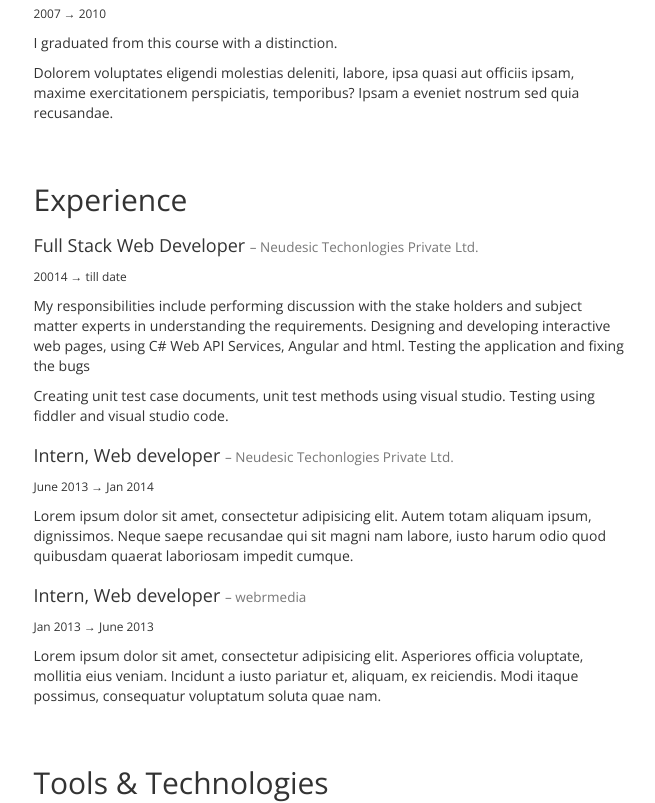
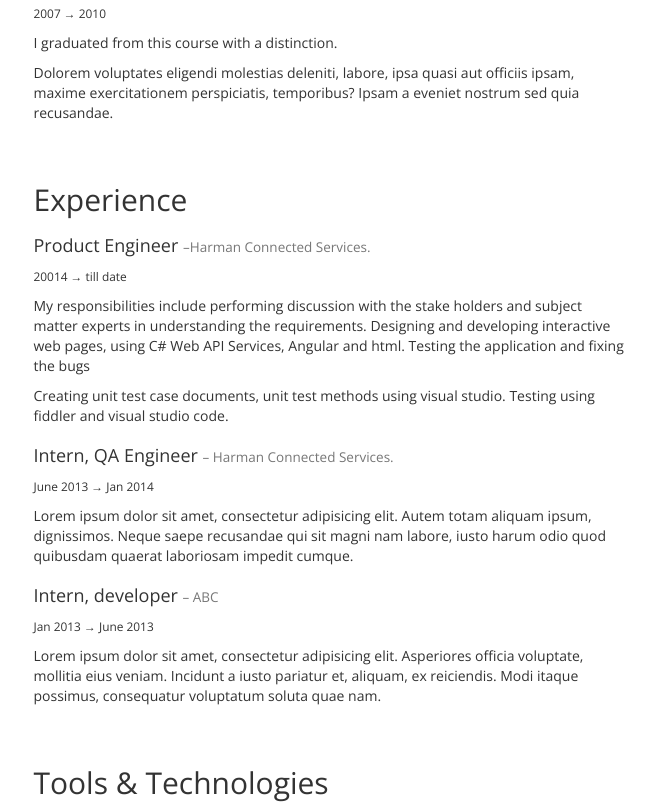
Before and after one commit to pavithram21/pavithram.github.io, a plain HTML site: page index.html in a window 1280 px wide. Shown: the part 637-1440 px from the top of the page, without its empty margins (309-964 px from the left). Drawn offline with nearby package versions, Linux system fonts and the light colour scheme.

Commit message:
updated data

```diff
--- a/index.html
+++ b/index.html
@@ -108,8 +108,8 @@ Experience in Preparing Test Cases and Test Data. Experience in creating test sc
                     <h2 id="experience">Experience</h2>
                     <div class="resume-info-section-block">
                         <h4 id="experience-web-designer-and-trainee-web-developer">
-                            Full Stack Web Developer
-                            <small> – Neudesic Techonlogies Private Ltd.</small>
+                            Product Engineer
+                            <small> –Harman Connected Services.</small>
                         </h4>
                         <p>
                             <small>
@@ -126,8 +126,8 @@ Experience in Preparing Test Cases and Test Data. Experience in creating test sc
                     </div>
                     <div class="resume-info-section-block">
                         <h4 id="experience-founder-lead-designer-and-developer">
-                            Intern, Web developer
-                            <small> – Neudesic Techonlogies Private Ltd.</small>
+                            Intern, QA Engineer
+                            <small> – Harman Connected Services.</small>
                         </h4>
                         <p>
                             <small>
@@ -143,8 +143,8 @@ Experience in Preparing Test Cases and Test Data. Experience in creating test sc
 
                     <div class="resume-info-section-block">
                         <h4 id="experience-designer-and-developer-web-mobile-and-desktop-platforms">
-                           Intern, Web developer
-                            <small> – webrmedia</small>
+                           Intern,  developer
+                            <small> – ABC</small>
                         </h4>
                         <p>
                             <small>
```
